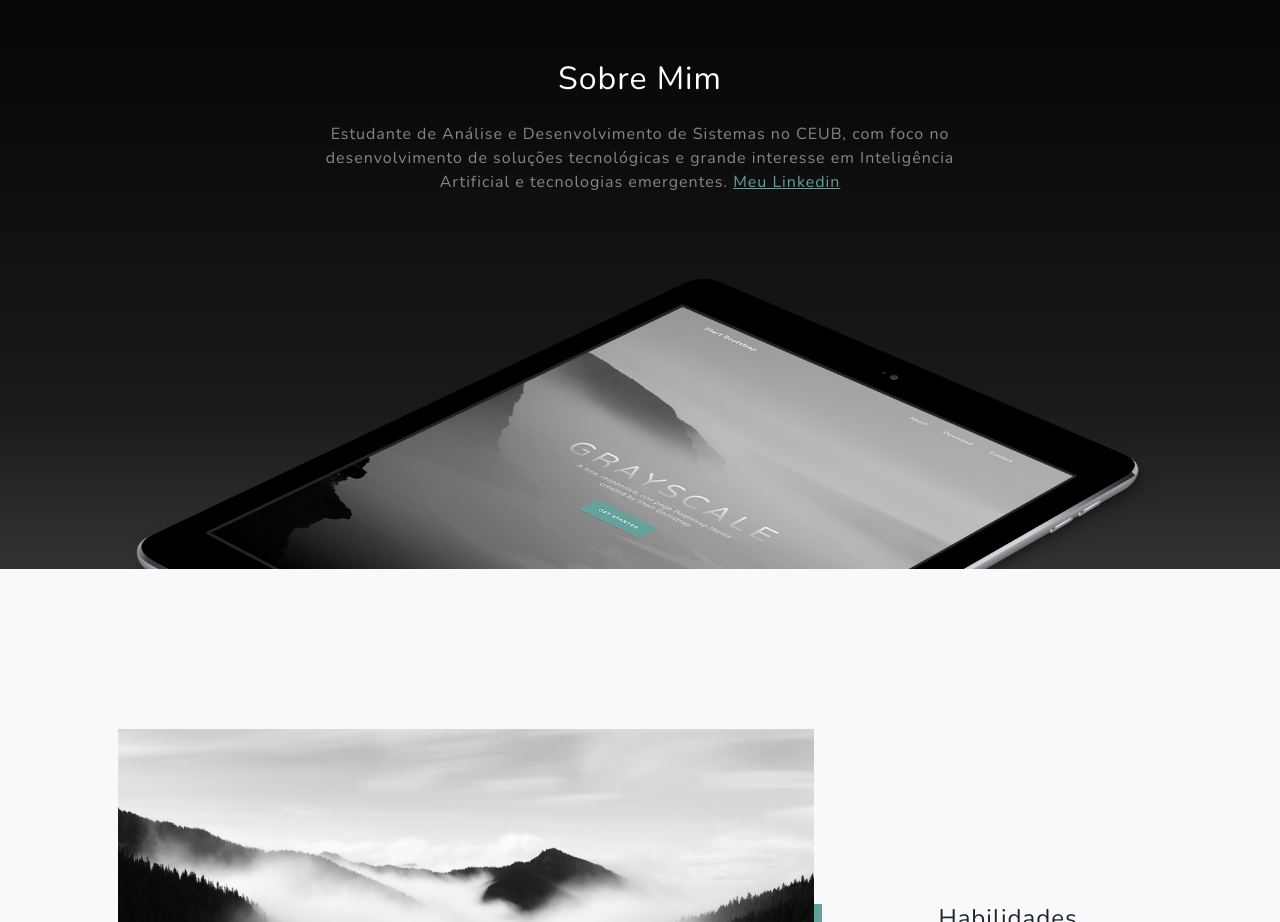
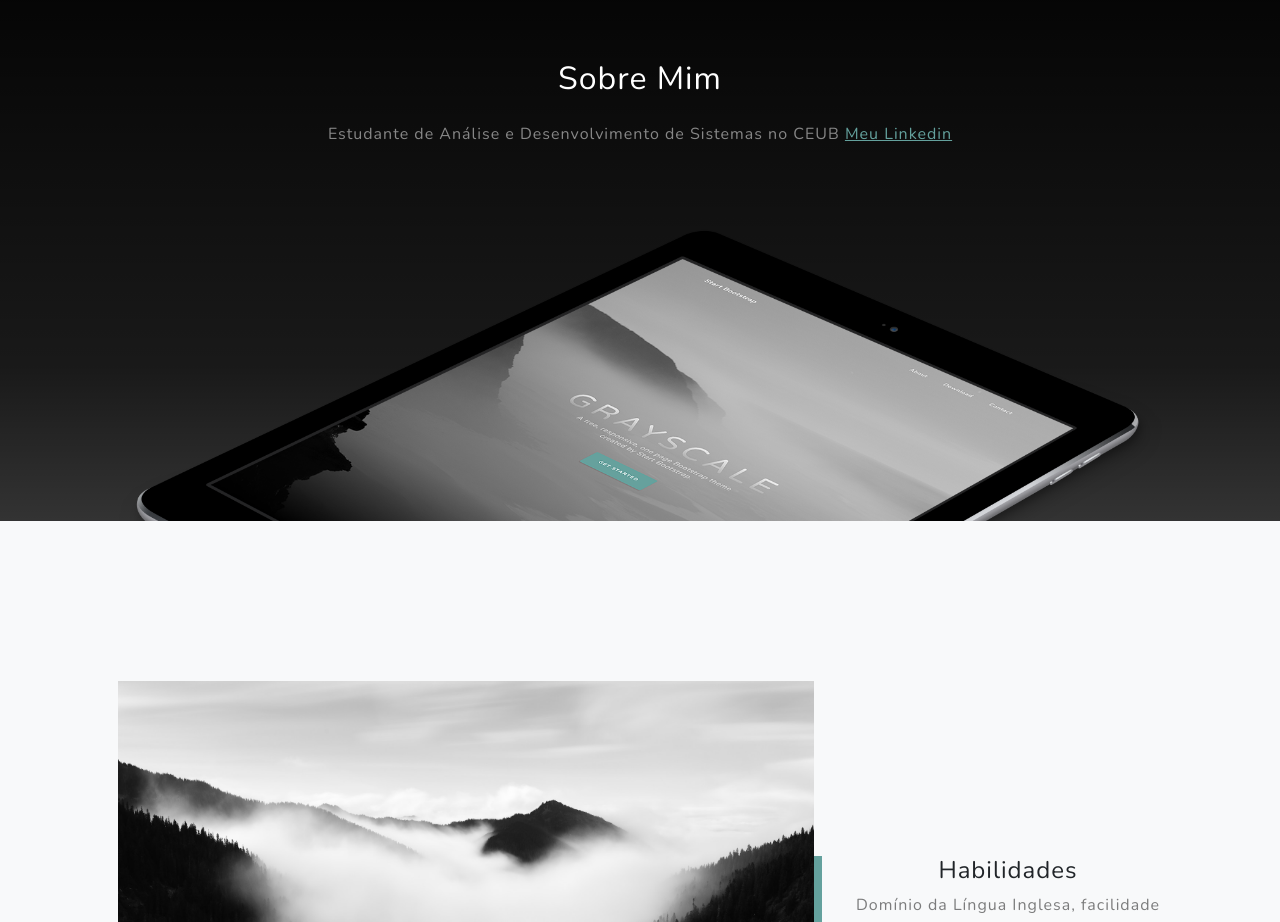
Before and after one commit to DiogoDias2007/github-ceub, a plain HTML site: page index.html in a window 1280 px wide. Shown: the part 900-1822 px from the top of the page. Drawn offline with nearby package versions, Linux system fonts and the light colour scheme.

Commit message:
Update index.html

```diff
--- a/index.html
+++ b/index.html
@@ -52,9 +52,7 @@
                     <div class="col-lg-8">
                         <h2 class="text-white mb-4">Sobre Mim</h2>
                         <p class="text-white-50">
-                            Estudante de Análise e Desenvolvimento de Sistemas no CEUB, com foco no
-desenvolvimento de soluções tecnológicas e grande interesse em Inteligência Artificial e
-tecnologias emergentes.
+                            Estudante de Análise e Desenvolvimento de Sistemas no CEUB
                             <a href="https://www.linkedin.com/in/diogo-de-oliveira-dias-7665163b6/">Meu Linkedin</a>
                         </p>
                     </div>
```
